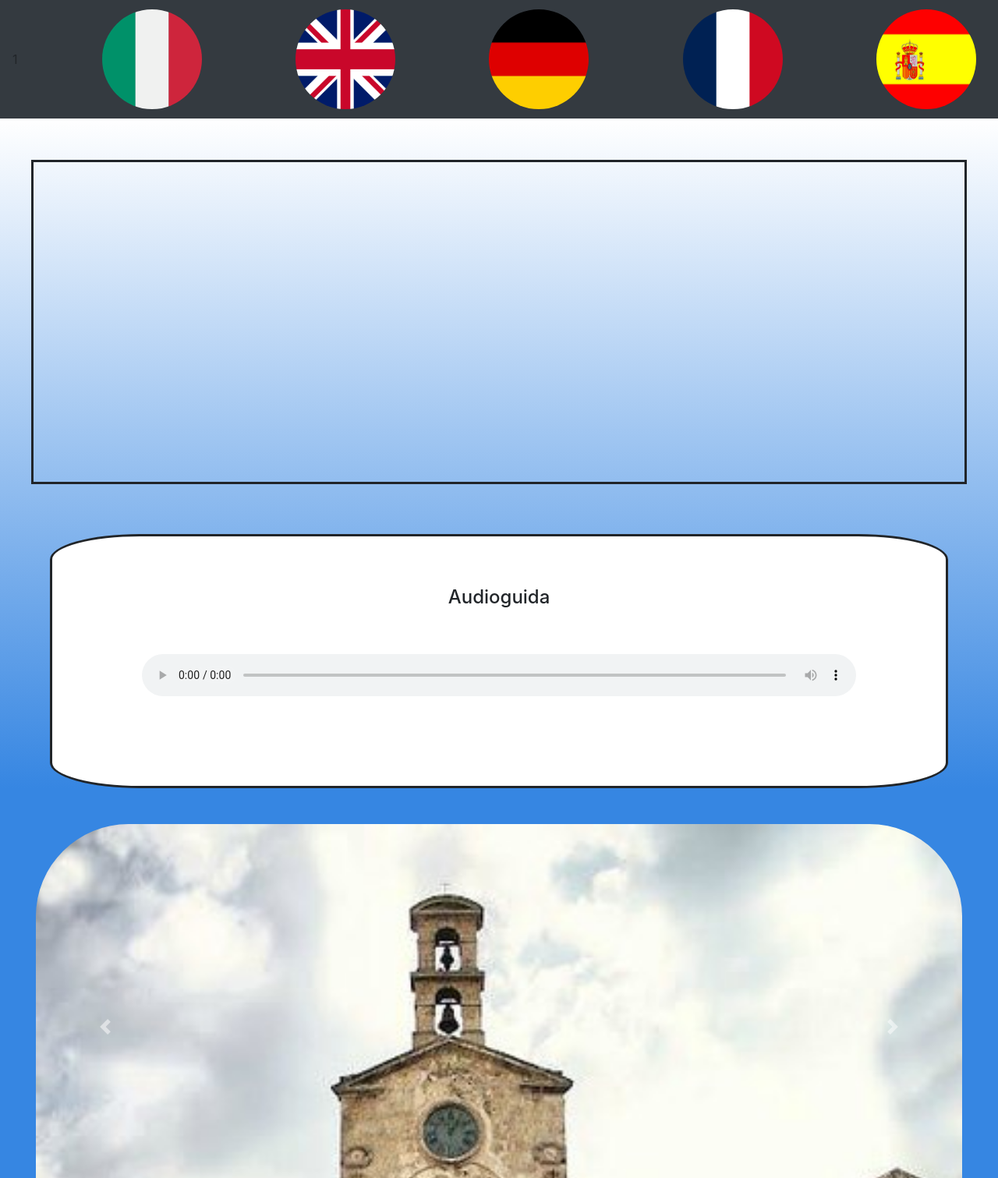
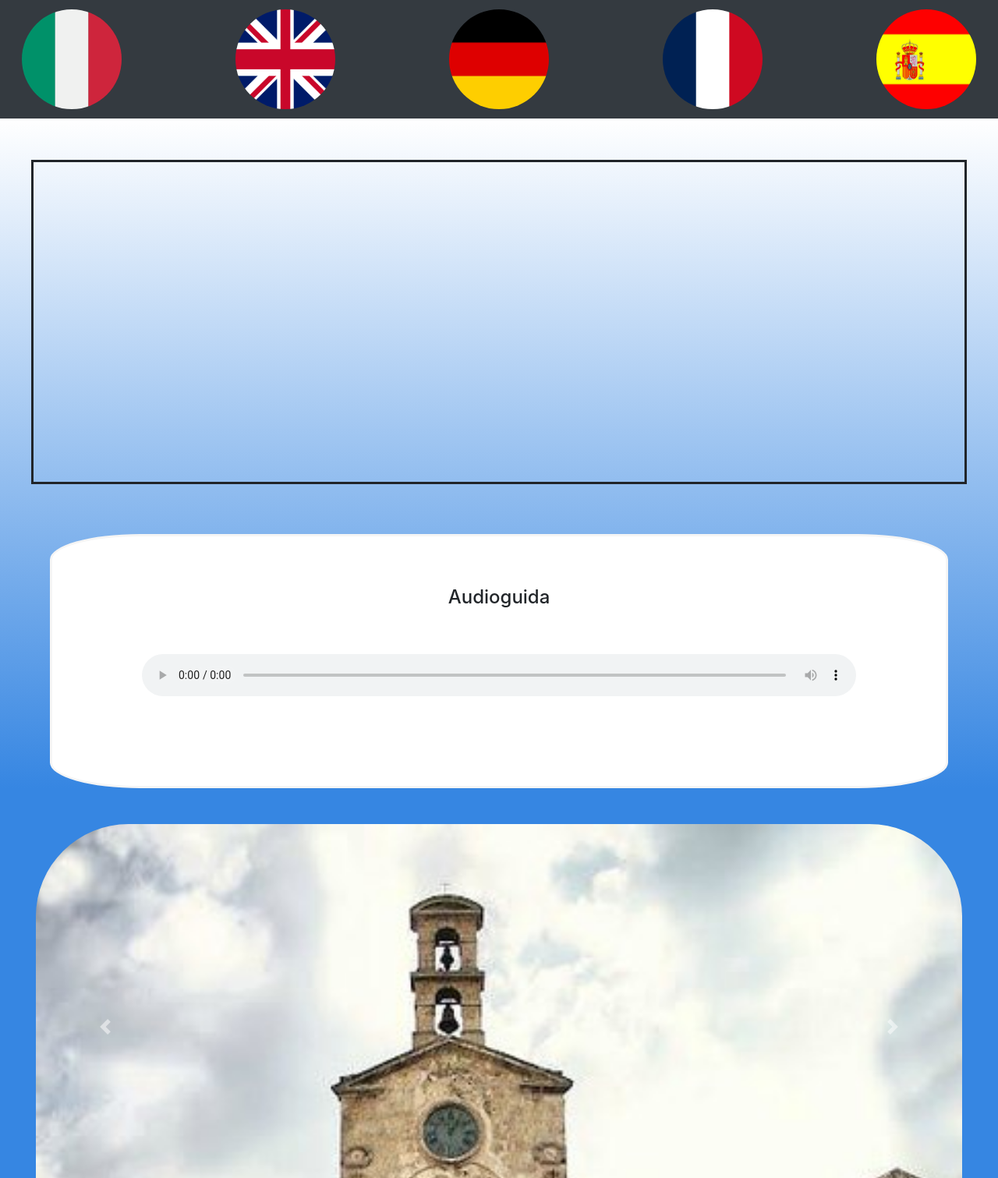
Before and after one commit to TanaseSebastian/mappav2MagnificoTrain, a website built with Parcel: page index.html in a window 1280 px wide. Shown: the top 1511 px of the page at 78% size. Built offline with nearby package versions, Linux system fonts and the light colour scheme.

Commit message:
commit 7 giugno

```diff
--- a/css/style.css
+++ b/css/style.css
@@ -94,6 +94,7 @@ button.navbar-toggler{
   padding: 5%;
   border-radius: 10%;
   background-color: white;
+  border-color: whitesmoke;
 }
 
 .content_color h2{
--- a/index.html
+++ b/index.html
@@ -27,7 +27,7 @@
       <span class="text-muted">Toggleable via the navbar brand.</span>
     </div>
   </div>
-  <nav class="navbar  **fixed-top**  navbar-dark bg-dark">1
+  <nav class="navbar  **fixed-top**  navbar-dark bg-dark">
     <button class="navbar-toggler" type="button" >
      <a href="italiano.html"> <img class="bandiera"  height="30px" src ="./img/italia.png" style="position:relative;"></a>
     </button>
```
